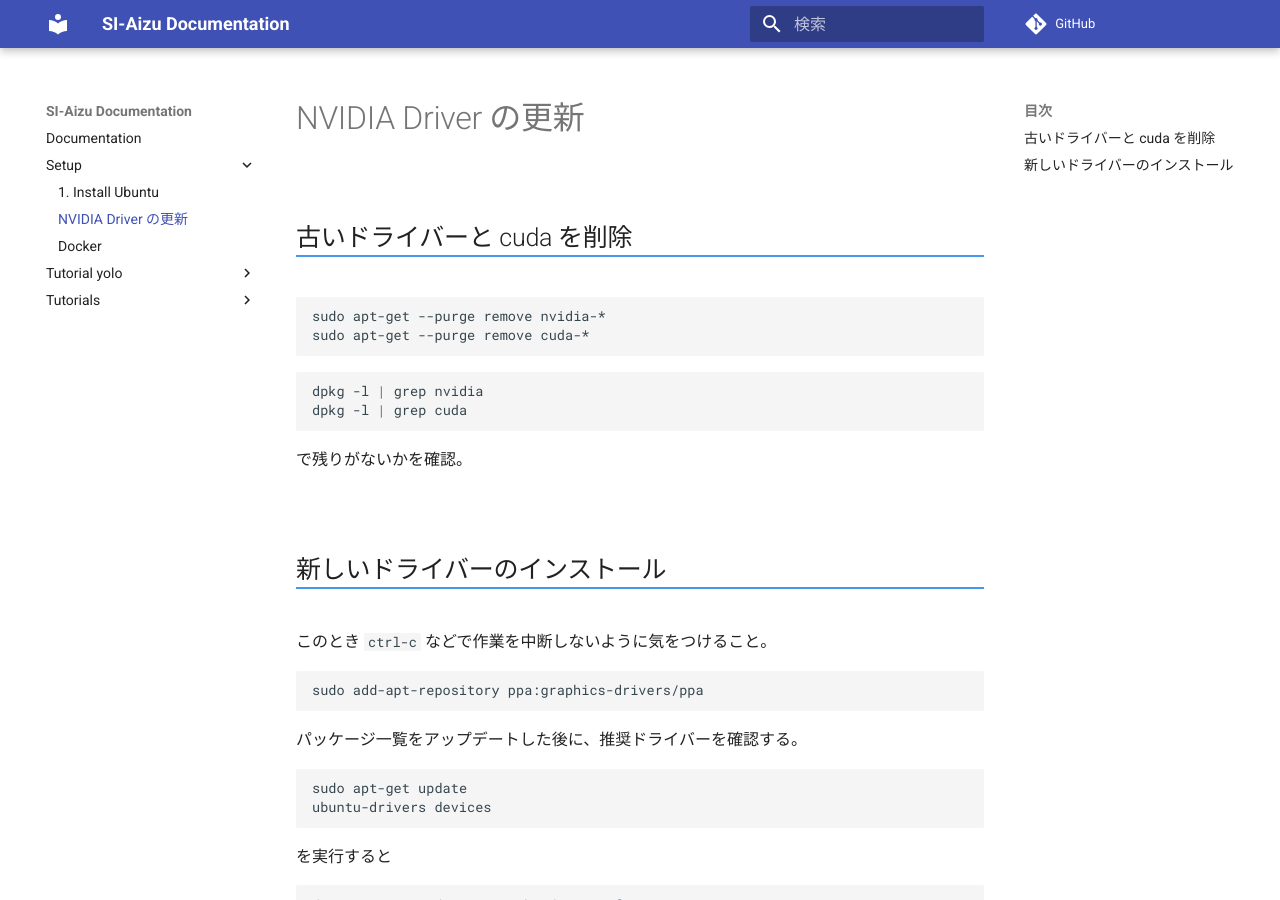
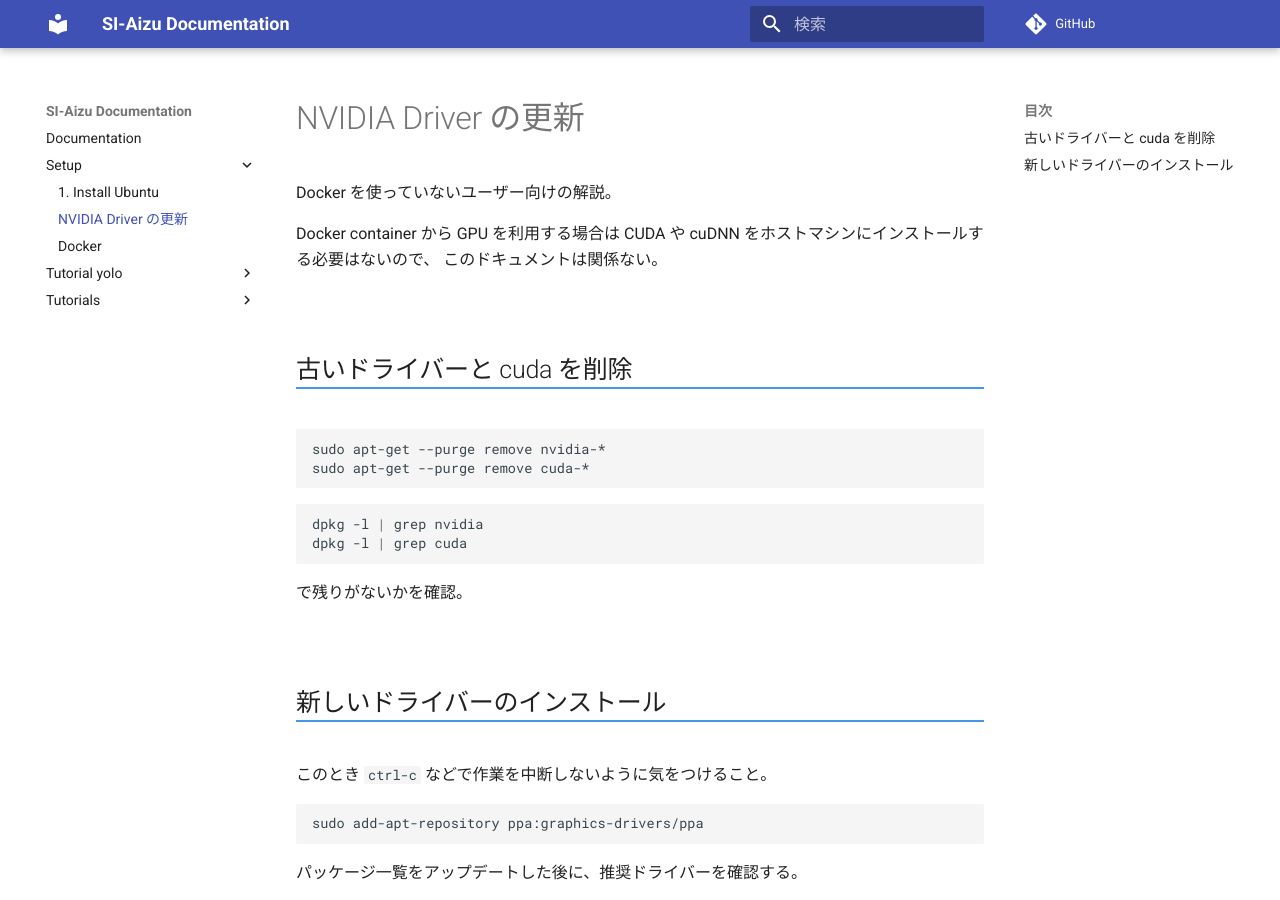
Before and after one commit to SI-Aizu/documentation, an MkDocs documentation site: the page built from docs/setup/2-upgrade-nvidia-driver.md, in a window 1280 px wide and 900 px high. Built offline with MkDocs 1.6.1 and Material for MkDocs 9.7.7, drawn with Linux system fonts in a browser that asks for light colours; comment, search, counter and statistics services are not loaded.

Commit message:
Docker user 向けの注意書きを追加

```diff
--- a/docs/setup/2-upgrade-nvidia-driver.md
+++ b/docs/setup/2-upgrade-nvidia-driver.md
@@ -1,4 +1,9 @@
 # NVIDIA Driver の更新
+
+Docker を使っていないユーザー向けの解説。
+
+Docker container から GPU を利用する場合は CUDA や cuDNN をホストマシンにインストールする必要はないので、
+このドキュメントは関係ない。
 
 
 ## 古いドライバーと cuda を削除
```
